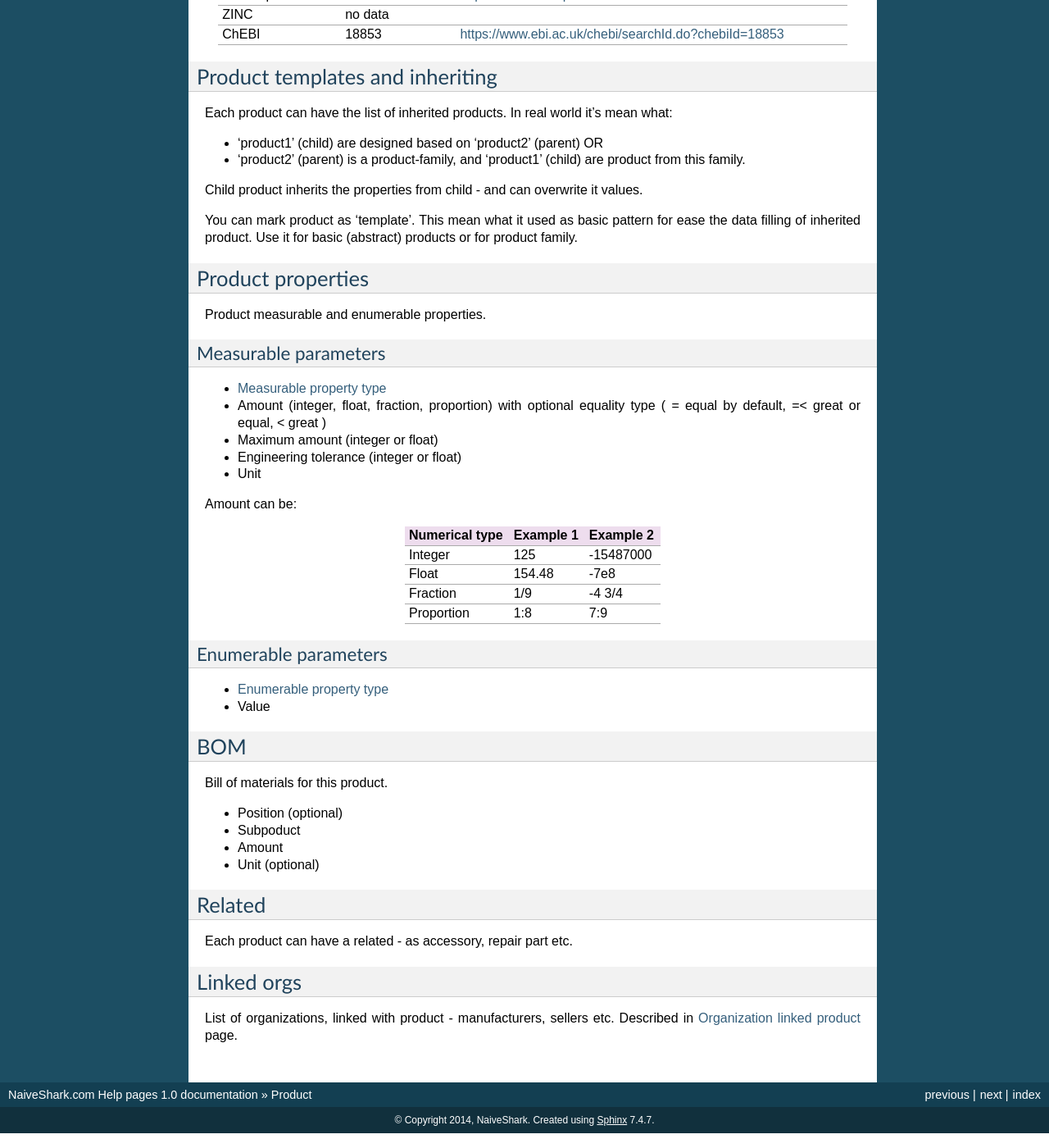
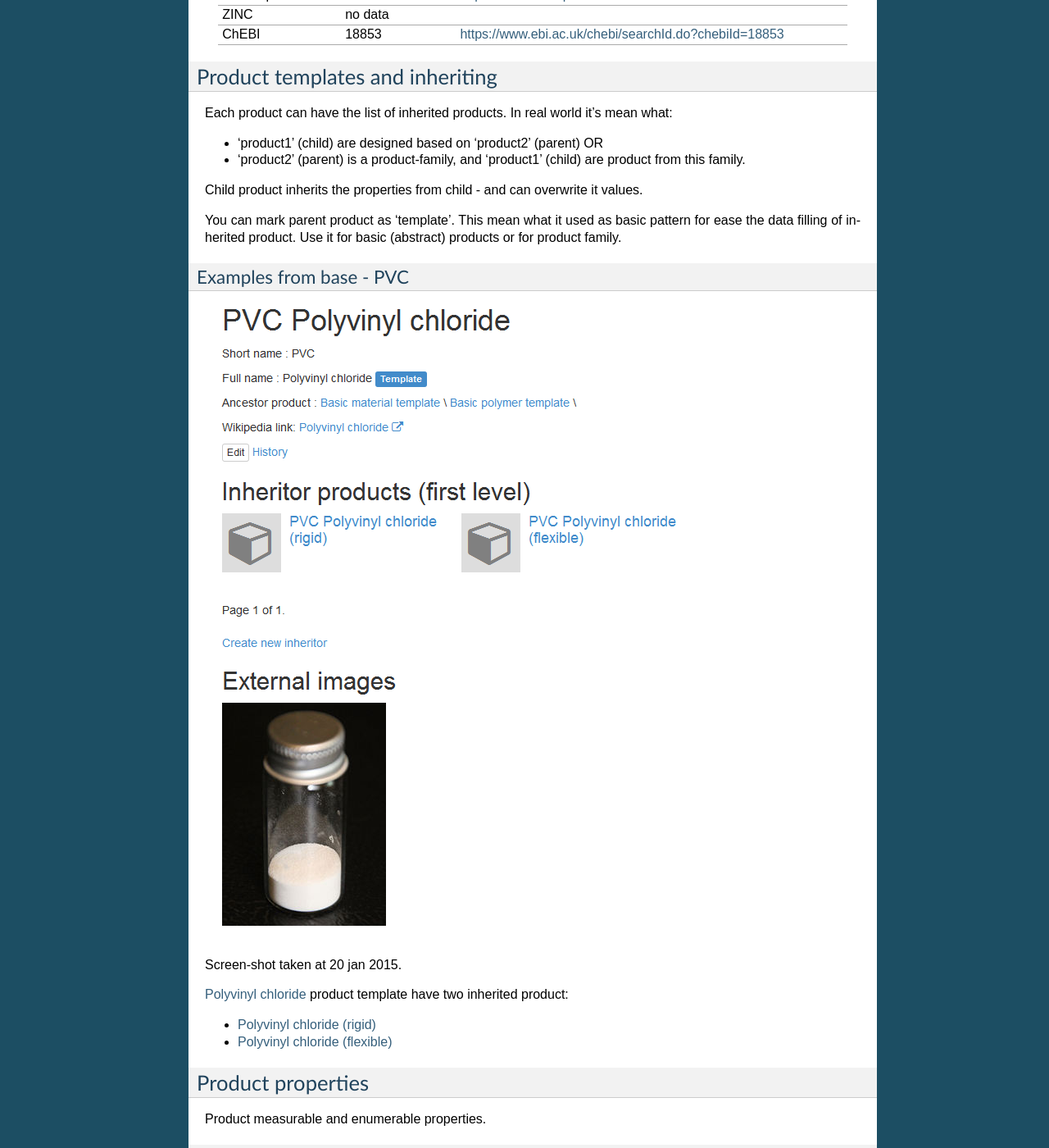
Before and after one commit to NaiveShark/NaiveSharkComDoc, a Sphinx documentation site: the page built from docs/product.rst, in a window 1280 px wide and 1400 px high, scrolled down 781 px. Shown: the whole window at 82% size. Built offline with Sphinx 7.4.7, drawn with Linux system fonts in a browser that asks for light colours; some of the changed text lies outside the part shown.

Commit message:
Наследование

```diff
--- a/docs/product.rst
+++ b/docs/product.rst
@@ -52,7 +52,17 @@ Each product can have the list of inherited products. In real world it's mean wh
 
 Child product inherits the properties from child - and can overwrite it values.
 
-You can mark product as 'template'. This mean what it used as basic pattern for ease the data filling of inherited product. Use it for basic (abstract) products or for product family.
+You can mark parent product as 'template'. This mean what it used as basic pattern for ease the data filling of inherited product. Use it for basic (abstract) products or for product family.
+
+Examples from base - PVC
+^^^^^^^^^^^^^^^^^^
+.. image:: PVC_Polyvinyl_chloride_NaiveShark_product.png
+Screen-shot taken at 20 jan 2015.
+
+`Polyvinyl chloride <http://www.naiveshark.com/product/product/159/>`_ product template have two inherited product:
+
+* `Polyvinyl chloride (rigid) <http://www.naiveshark.com/product/product/160/>`_
+* `Polyvinyl chloride (flexible) <http://www.naiveshark.com/product/product/161/>`_
 
 
 Product properties
```
Also changed, not shown: docs/PVC_Polyvinyl_chloride_NaiveShark_product.png (added).
